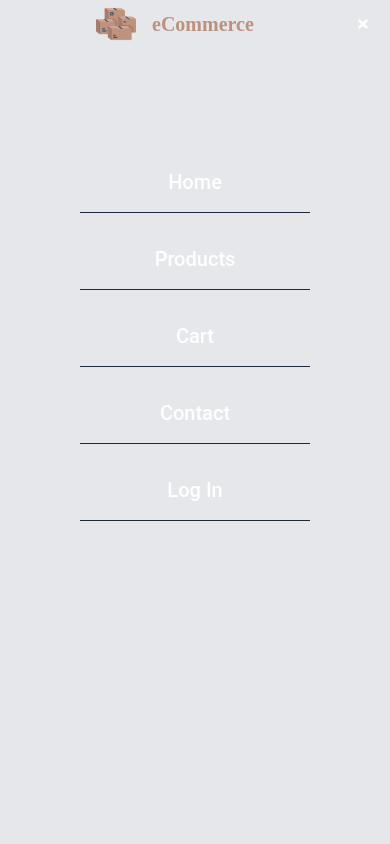
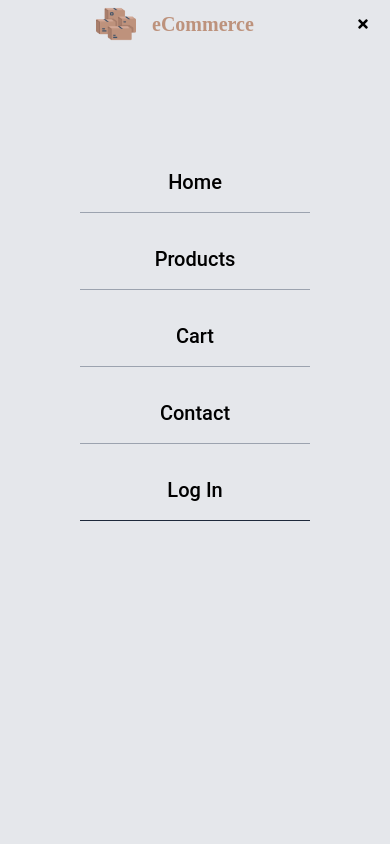
Before and after one commit to florinbighiu/El-proyecte-grande, a React (Vite) app in the folder client/: page /login in a window 390 px wide. Both pictures are taken after a click on the button 362 px from the left and 24 px from the top of the page. Shown: the top 844 px of the page. Built offline with nearby package versions, Linux system fonts and the light colour scheme.

Commit message:
Small UI changes

```diff
--- a/client/src/components/ProductCard.jsx
+++ b/client/src/components/ProductCard.jsx
@@ -79,7 +79,7 @@ function ProductCard({ product, handleAddToCart, quantity, handleDeleteProduct,
               <div className="flex flex-row space-x-2 w-full">
                 <button
                     onClick={() => handleDeleteProduct(product.id)}
-                    className="bg-rose-600 hover:bg-rose-700  font-bold py-2 px-4 rounded-md w-full focus:outline-none">
+                    className="bg-pink-600 hover:bg-pink-700  font-bold py-2 px-4 rounded-md w-full focus:outline-none">
                   Delete
                 </button>
                 <button
--- a/client/src/index.css
+++ b/client/src/index.css
@@ -15,7 +15,7 @@ body {
 
 * {
   scrollbar-width: auto;
-  scrollbar-color: #243368 #111827;
+  scrollbar-color: #49516d #e5e7eb;
 }
 
 *::-webkit-scrollbar {
@@ -23,11 +23,11 @@ body {
 }
 
 *::-webkit-scrollbar-track {
-  background: #111827;
+  background: #e5e7eb;
 }
 
 *::-webkit-scrollbar-thumb {
-  background-color: #2b3a68;
+  background-color: #49516d;
   border-radius: 20px;
 }
 
--- a/client/src/layout/Navbar.jsx
+++ b/client/src/layout/Navbar.jsx
@@ -17,22 +17,22 @@ const Navbar = () => {
   const isAuthenticated = localStorage.getItem("authToken");
 
   const content = (
-    <div className="lg:hidden bg-gray-200 block absolute top-14 w-full left-0 right-0  text-white text-bold transition z-50">
+    <div className="lg:hidden bg-gray-200 block absolute top-14 w-full left-0 right-0  text-black text-bold transition z-50">
       <ul className="text-center text-xl p-20 ">
-        <li className="my-4 py-4 border-b border-slate-800 hover:bg-slate-700 hover:rounded hover: cursor-pointer">
+        <li className="my-4 py-4 border-b border-gray-400 hover:bg-gray-300 hover:rounded hover: cursor-pointer">
           <a href="/">Home</a>
         </li>
-        <li className="my-4 py-4 border-b  border-slate-800 hover:bg-slate-700 hover:rounded hover: cursor-pointer">
+        <li className="my-4 py-4 border-b  border-gray-400 hover:bg-gray-300 hover:rounded hover: cursor-pointer">
           <a href="/products">Products</a>
         </li>
-        <li className="my-4 py-4 border-b  border-slate-800 hover:bg-slate-700 hover:rounded hover: cursor-pointer">
+        <li className="my-4 py-4 border-b  border-gray-400 hover:bg-gray-300 hover:rounded hover: cursor-pointer">
           <a href="/cart">Cart</a>
         </li>
-        <li className="my-4 py-4 border-b  border-slate-800 hover:bg-slate-700 hover:rounded hover: cursor-pointer">
+        <li className="my-4 py-4 border-b  border-gray-400 hover:bg-gray-300 hover:rounded hover: cursor-pointer">
           <a href="/contact">Contact</a>
         </li>
         {isAuthenticated ? (
-          <li className="my-4 py-4 border-b  border-slate-800 hover:bg-slate-700 hover:rounded hover: cursor-pointer">
+          <li className="my-4 py-4 border-b  border-gray-400 hover:bg-gray-300 hover:rounded hover: cursor-pointer">
             <a href="/login" onClick={logout}>
               Logout
             </a>
@@ -94,7 +94,7 @@ const Navbar = () => {
           </div>
         </div>
         <div>{click && content}</div>
-        <button className="hidden visible-below-767 transition mr-5" onClick={handleClick}>
+        <button className="hidden text-black visible-below-767 transition mr-5" onClick={handleClick}>
           {click ? <FaTimes /> : <CiMenuFries />}
         </button>
       </div>
--- a/client/src/pages/Cart.jsx
+++ b/client/src/pages/Cart.jsx
@@ -57,7 +57,7 @@ function Cart() {
               {cartProducts.map((product) => (
                 <div
                   key={product.id}
-                  className="bg-gray-50 h-64 mx-3 my-3 rounded-lg border border-gray-100/75 shadow-md backdrop-blur-md hover:cursor-pointer">
+                  className="bg-gray-50 lg:h-64 mx-3 my-3 rounded-lg border border-gray-100/75 shadow-md backdrop-blur-md hover:cursor-pointer">
                   <div className="relative h-full flex flex-col lg:flex-row">
                     <div className="relative h-full lg:w-1/3">
                       <img
@@ -71,7 +71,7 @@ function Cart() {
                       <h3 className="text-lg text-black text-center font-semibold mb-2">
                         <strong>{product.product.title}</strong>
                       </h3>
-                      <p className="text-lg text-black text-center mb-2">
+                      <p className="text-lg text-black text-center font-display mb-2">
                         {product.product.description}
                       </p>
                       <p className="text-red-500 text-center text-xl">
@@ -114,14 +114,14 @@ function Cart() {
                 <h2 className="text-xl mb-4">Total items: {cartProducts.length}</h2>
                 <hr className="my-4 border-t border-gray-300" />
                 <div className="flex justify-between items-center space-x-5">
-                  <p className="">Products cost:</p>
+                  <p className="">Products cost</p>
                   <p className="text-lg text-red-500">
                     <strong>{totalCost.toFixed(2)}$</strong>
                   </p>
                 </div>
                 <hr className="my-4 border-t border-gray-300" />
                 <div className="flex justify-between items-center space-x-5">
-                  <p className="">Delivery fee:</p>
+                  <p className="">Delivery fee</p>
                   <p className="text-lg text-green-500">
                     <strong>20$</strong>
                   </p>
@@ -136,7 +136,7 @@ function Cart() {
                 <div className="flex items-center justify-center">
                   <button
                     onClick={() => setShowCheckout(true)}
-                    className="bg-indigo-500 hover:bg-indigo-700 text-white font-bold py-2 px-4 mt-5 w-full rounded-lg">
+                    className="bg-indigo-500 hover:bg-indigo-700 text-white py-2 px-4 mt-5 w-full rounded-lg">
                     Proceed to Checkout
                   </button>
                 </div>
--- a/client/src/pages/ProductDetail.jsx
+++ b/client/src/pages/ProductDetail.jsx
@@ -81,7 +81,7 @@ function ProductDetail() {
         <img
           src={product.thumbnail}
           alt="Thumbnail"
-          className="w-full h-96 object-fit border border-amber-50/50 shadow-lg rounded-xl"
+          className="w-full h-96 object-fit border border-gray-100/50 shadow-lg rounded-xl"
         />
       </div>
       <div className="w-full sm:w-1/2 px-20 py-4 text-black flex flex-col items-start justify-between">
@@ -121,7 +121,7 @@ function ProductDetail() {
         <div className="flex flex-col items-end justify-end w-full">
         <button
               onClick={() => handleAddToCart(product,product.id, quantity)}
-              className={`mb-2 bg-blue-500 hover:bg-blue-700 text-white font-bold p-2 rounded-full w-full focus:outline-none ${
+              className={`mb-2 bg-blue-600 hover:bg-blue-700 text-white font-bold p-2 rounded-full w-full focus:outline-none ${
                   product.stock === 0 ? "opacity-50 bg-red-500 hover:bg-red-700" : ""
               }`}>
             {product.stock === 0 ? "Out of stock" : `Add to Cart`}
--- a/client/src/pages/ProductList.jsx
+++ b/client/src/pages/ProductList.jsx
@@ -202,10 +202,10 @@ function ProductList() {
                     />
                   ))}
                 {userRole === "1" && (
-                  <div className="group bg-white border border-gray-200/70 bg-opacity-50 p-4 rounded-lg shadow-lg backdrop-blur-md hover:cursor-pointer relative flex items-center justify-center w-inherit h-inherit">
+                  <div className="group bg-white border border-gray-200/70 bg-opacity-20 p-4 rounded-lg shadow-lg backdrop-blur-md relative flex items-center justify-center w-inherit h-inherit">
                     <button
                       onClick={() => setShowForm(true)}
-                      className="bg-indigo-500 hover:bg-indigo-700 text-white font-bold py-2 px-4 rounded-full sm:w-full md:w-32">
+                      className="bg-indigo-600 hover:bg-indigo-800 text-white font-bold py-2 px-4 rounded-full sm:w-full md:w-32">
                       Add
                     </button>
                   </div>
```
